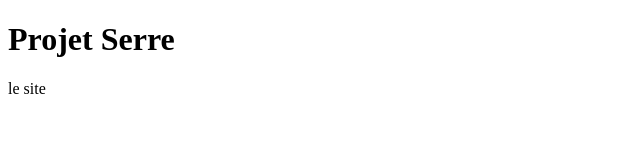
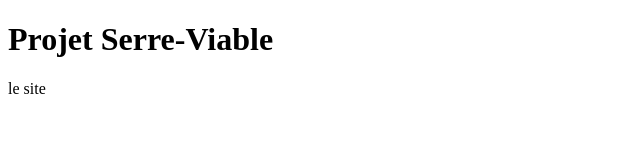
Before and after one commit to nolahm/nolahm.github.io, a plain HTML site: page index.html in a window 1280 px wide. Shown: the whole page, without its empty margins (0-640 px from the left). Drawn offline with Linux system fonts and the light colour scheme.

Commit message:
changement nom

```diff
--- a/index.html
+++ b/index.html
@@ -1,7 +1,7 @@
 <!DOCTYPE html>
 <html>
-<body>
-<h1>Projet Serre</h1>
-<p>le site</p>
-</body>
+    <body>
+        <h1>Projet Serre-Viable</h1>
+        <p>le site</p>
+    </body>
 </html>
```
